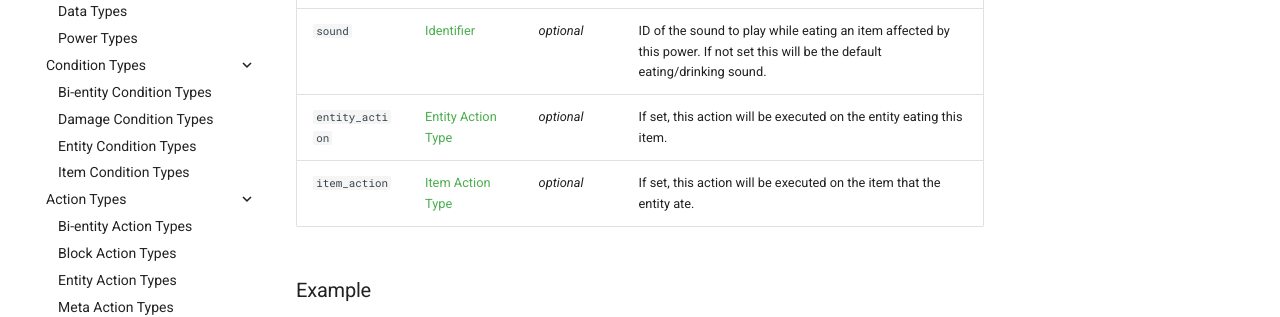
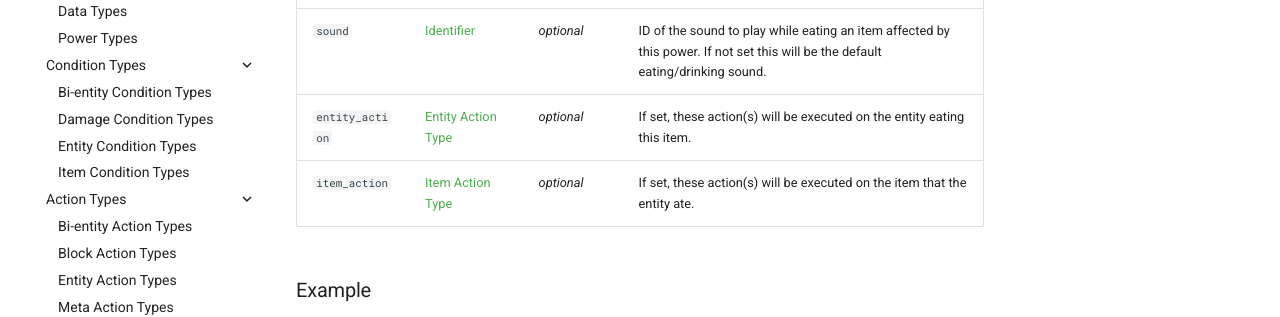
Before and after one commit to MerchantPug/apugli-docs, an MkDocs documentation site: the page built from docs/types/power_types/edible_item.md, in a window 1280 px wide and 900 px high, scrolled down 724 px. Shown: the part 151-468 px from the top of the window. Built offline with MkDocs 1.6.1 and Material for MkDocs 9.7.7, drawn with Linux system fonts in a browser that asks for light colours.

Commit message:
Make wording more consistent

````diff
--- a/docs/types/power_types/edible_item.md
+++ b/docs/types/power_types/edible_item.md
@@ -26,8 +26,8 @@ Field  | Type | Default | Description
 `use_action` | [String](https://origins.readthedocs.io/en/latest/types/data_types/string/) | *optional* | The action to associate with the player. One of `eat` or `drink`. Defaults to eat when null.
 `return_stack` | [Item Stack](https://origins.readthedocs.io/en/latest/types/data_types/item_stack/) | *optional* | The item stack to replace the item with upon consumption.
 `sound` | [Identifier](https://origins.readthedocs.io/en/latest/types/data_types/identifier/) | *optional* | ID of the sound to play while eating an item affected by this power. If not set this will be the default eating/drinking sound.
-`entity_action` | [Entity Action Type](https://origins.readthedocs.io/en/latest/types/entity_action_types/) | *optional* | If set, this action will be executed on the entity eating this item.
-`item_action` | [Item Action Type](https://origins.readthedocs.io/en/latest/types/item_action_types/) | *optional* | If set, this action will be executed on the item that the entity ate.
+`entity_action` | [Entity Action Type](https://origins.readthedocs.io/en/latest/types/entity_action_types/) | *optional* | If set, these action(s) will be executed on the entity eating this item.
+`item_action` | [Item Action Type](https://origins.readthedocs.io/en/latest/types/item_action_types/) | *optional* | If set, these action(s) will be executed on the item that the entity ate.
 
 ### Example
 ```json
````
